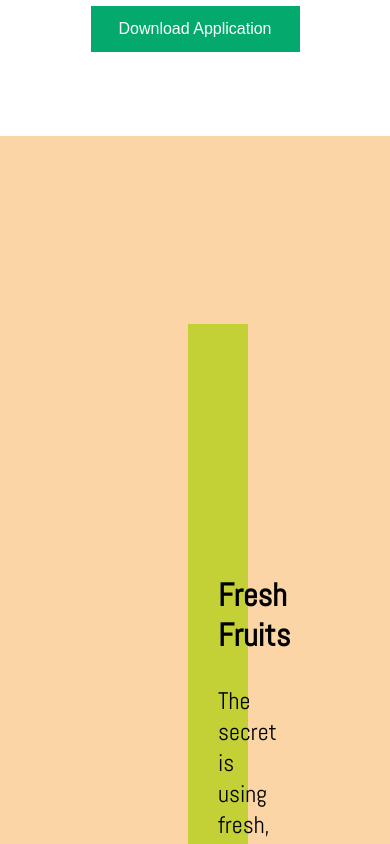
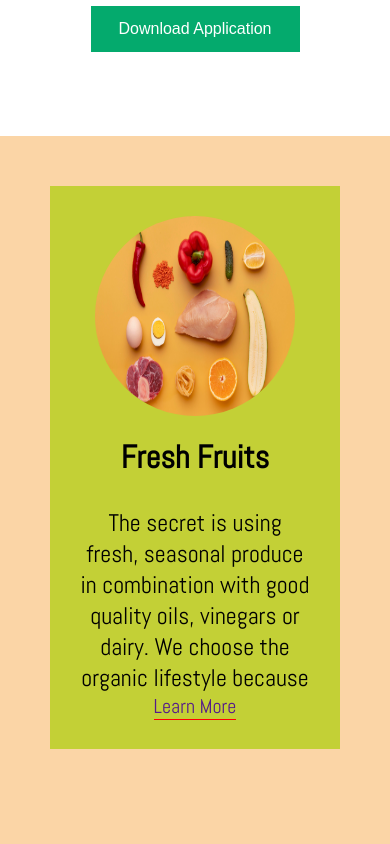
Before and after one commit to Hashmatullahnazari/organic, a plain HTML site: page index.html in a window 390 px wide. Shown: the part 3480-4324 px from the top of the page. Drawn offline with Linux system fonts and the light colour scheme.

Commit message:
added media query to section4

```diff
--- a/style.css
+++ b/style.css
@@ -155,9 +155,6 @@ img {
 .section4
 {
     background:#fbd5a6;
-    padding: 180px;
-     max-width: 100%;
-  margin: auto;
 
 }
 
@@ -167,6 +164,7 @@ img {
 .section4 .column {
   float: left;
   width: 33.33%;
+    padding: 50px;
 
 }
 
@@ -349,10 +347,10 @@ color: #648c28;
 
 
 /* Responsive layout - makes a two column-layout instead of four columns */
-@media screen and (max-width: 1200px) {
+@media screen and (max-width: 1000px) {
   .section4 .column {
     width: 50%;
-
+      padding: 10px;
 
   }
 
@@ -405,9 +403,10 @@ margin-top: 30px;
 }
 
 /* Responsive layout - makes the two columns stack on top of each other instead of next to each other */
-@media screen and (max-width: 1000px) {
+@media screen and (max-width: 700px) {
   .section4 .column {
     width: 100%;
+      padding: 50px;
 
   }
 }
```
